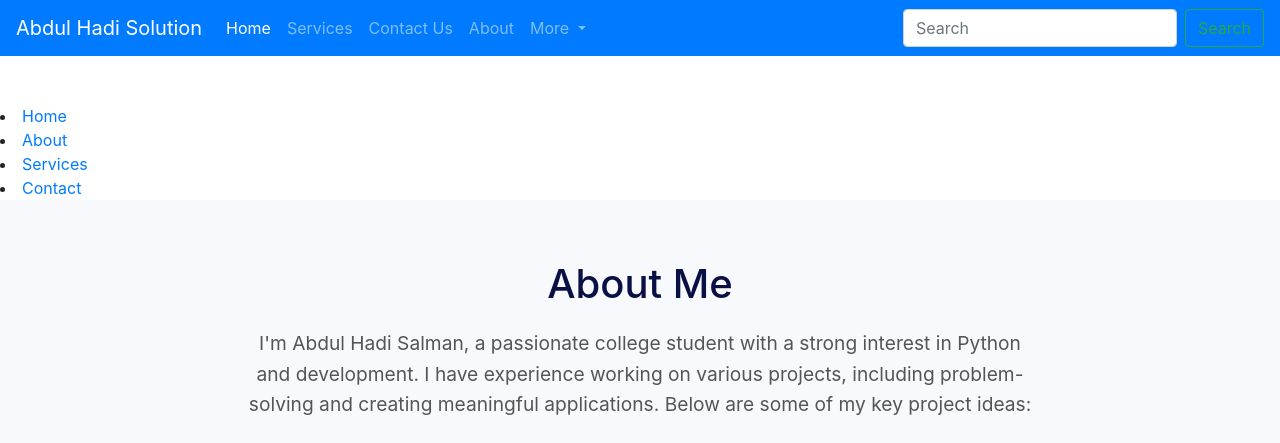
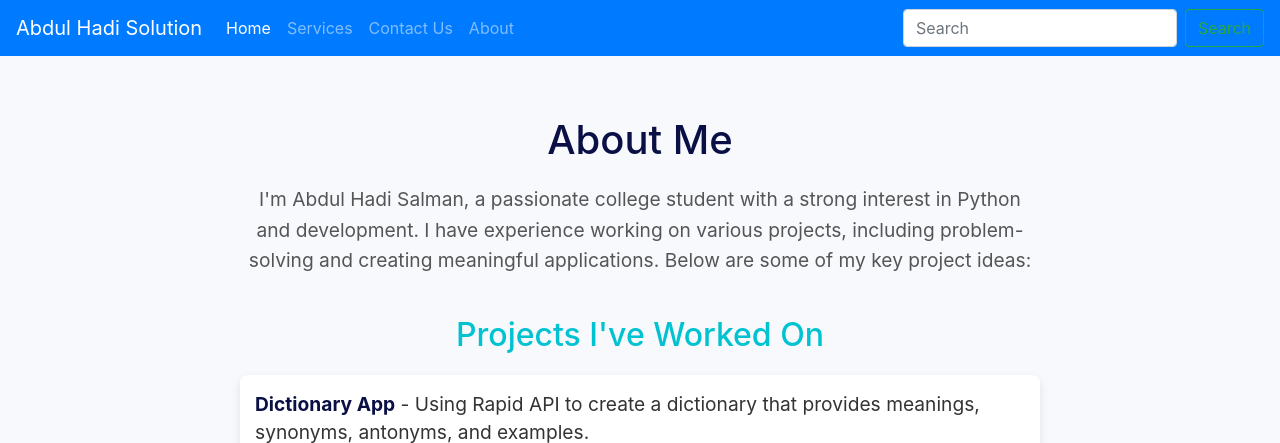
Before and after one commit to AbdulHadi-Programmer/wscubetech, a Django app: page /about/ in a window 1280 px wide. Shown: the top 443 px of the page. Run offline with Django 5.2, Linux system fonts and the light colour scheme.

Commit message:
new update

```diff
--- a/templates/nav_bar.html
+++ b/templates/nav_bar.html
@@ -17,7 +17,7 @@
       <li class="nav-item">
         <a class="nav-link" href="{% url 'about' %}">About</a>
       </li>
-        <li class="nav-item dropdown">
+      <!-- <li class="nav-item dropdown">
         <a class="nav-link dropdown-toggle" href="#" id="navbarDropdownMenuLink" data-toggle="dropdown" aria-haspopup="true" aria-expanded="false">
           More
         </a>
@@ -26,7 +26,7 @@
           <a class="dropdown-item" href="#">Another action</a>
           <a class="dropdown-item" href="#">Something else here</a>
         </div>
-        </li>
+      </li> -->
     </ul>
     <form class="form-inline my-2 my-lg-0">
       <input class="form-control mr-sm-2" type="search" placeholder="Search" aria-label="Search">
@@ -34,10 +34,3 @@
     </form>
   </div>
 </nav>
-
-  <!-- This is also a way for url routing in django -->
-  <br> <br>
-  <li><a href="/">Home </a></li>
-  <li><a href="/about">About</a></li>
-  <li><a href="/services">Services</a></li>
-  <li><a href="/contact">Contact </a></li>
```
Also changed, not shown: static/css/main.css (line endings or trailing spaces), static/images/about.jfif (deleted), static/images/contact.png (deleted), static/images/home.jpg (deleted), static/images/images.jfif (deleted), wscubetech/views.py (line endings or trailing spaces). Lines whose indentation alone changed are shown as unchanged.
